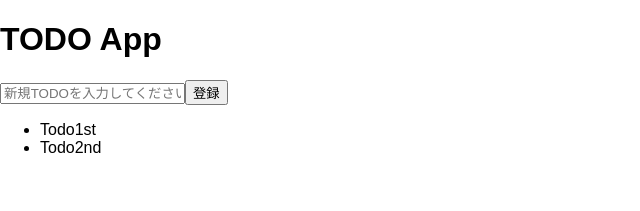
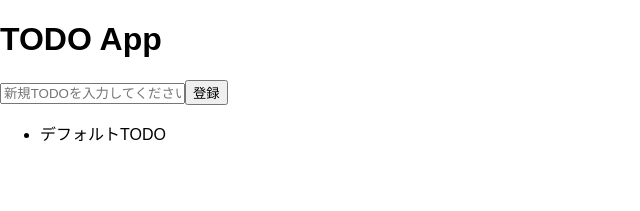
Before and after one commit to b1a9id/my-app, a React (Create React App) app: page / in a window 1280 px wide. Shown: the top 211 px of the page, without its empty margins (0-640 px from the left). Built offline with nearby package versions, Linux system fonts and the light colour scheme.

Commit message:
tasksをstateで管理する

```diff
--- a/src/App.js
+++ b/src/App.js
@@ -1,19 +1,27 @@
-import React, { Component } from 'react';
+import React, {Component} from 'react';
 import './App.css';
 import TodoInput from './TodoInput';
 import TodoList from './TodoList';
 
 class App extends Component {
+	constructor(props) {
+		super(props);
+		this.state = {
+			tasks: [
+				{
+					title: 'デフォルトTODO',
+					id: 0,
+				}
+			],
+			uniqueId: 1,
+		};
+	}
 	render() {
-  	const tasks = [
-  		{title: 'Todo1st', id: 0},
-	    {title: 'Todo2nd', id: 1}
-	    ];
 		return (
 			<div>
 				<h1>TODO App</h1>
-	        <TodoInput />
-	        <TodoList tasks={tasks} />
+				<TodoInput/>
+				<TodoList tasks={this.state.tasks}/>
 			</div>
 
 		);
```
Lines whose indentation alone changed are shown as unchanged.
